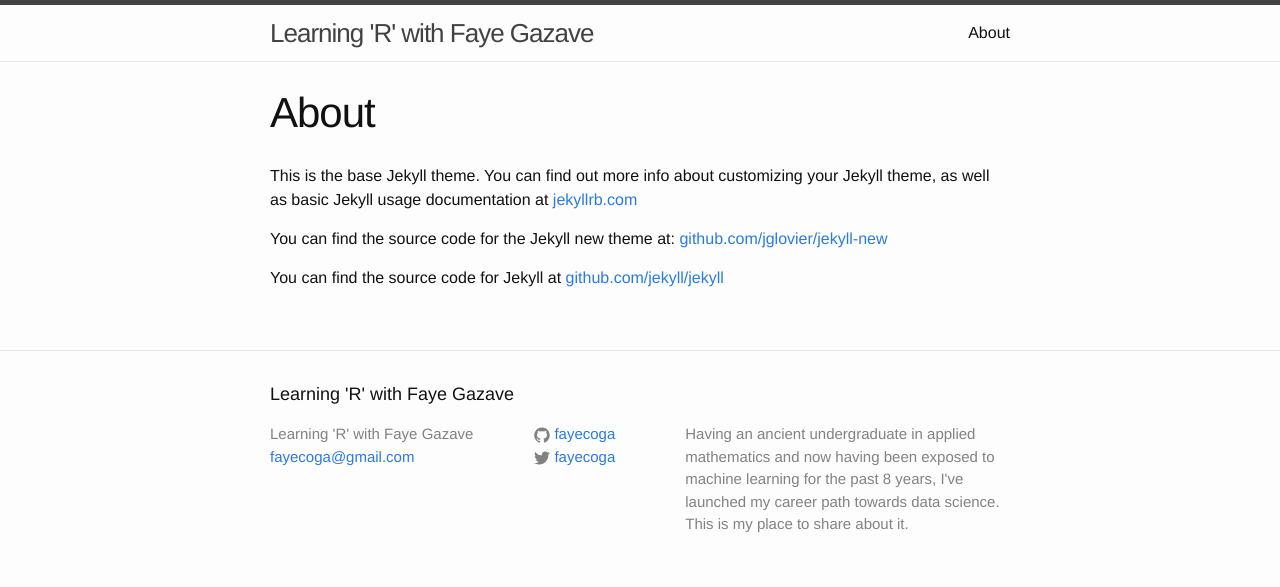
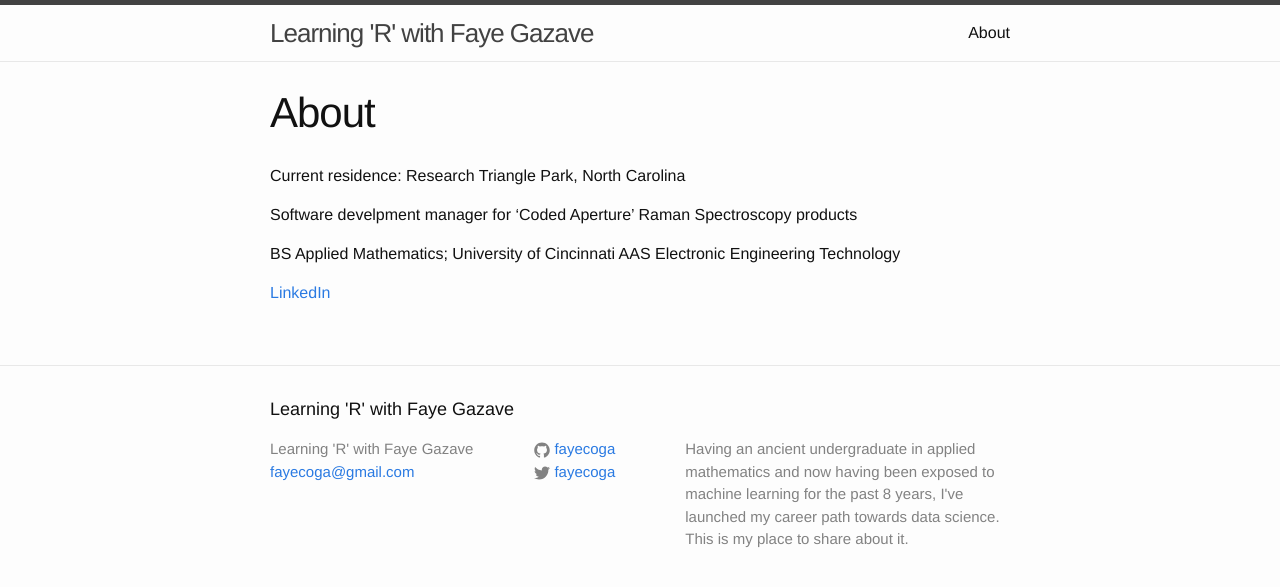
Before and after one commit to fayecoga/fayecoga.github.io, a Jekyll site: the page built from about.md, in a window 1280 px wide. Shown: the top 587 px of the page. Built offline with Jekyll 4.4.1, drawn with Linux system fonts in a browser that asks for light colours.

Commit message:
Update the about page.

```diff
--- a/about.md
+++ b/about.md
@@ -4,8 +4,13 @@ title: About
 permalink: /about/
 ---
 
-This is the base Jekyll theme. You can find out more info about customizing your Jekyll theme, as well as basic Jekyll usage documentation at [jekyllrb.com](http://jekyllrb.com/)
 
-You can find the source code for the Jekyll new theme at: [github.com/jglovier/jekyll-new](https://github.com/jglovier/jekyll-new)
+Current residence: Research Triangle Park, North Carolina
 
-You can find the source code for Jekyll at [github.com/jekyll/jekyll](https://github.com/jekyll/jekyll)
+Software develpment manager for 'Coded Aperture' Raman Spectroscopy products
+
+BS Applied Mathematics; University of Cincinnati
+AAS Electronic Engineering Technology
+
+
+[LinkedIn](http://www.linkedin.com/pub/faye-gazave)
```
Also changed, not shown: 2 other files.
